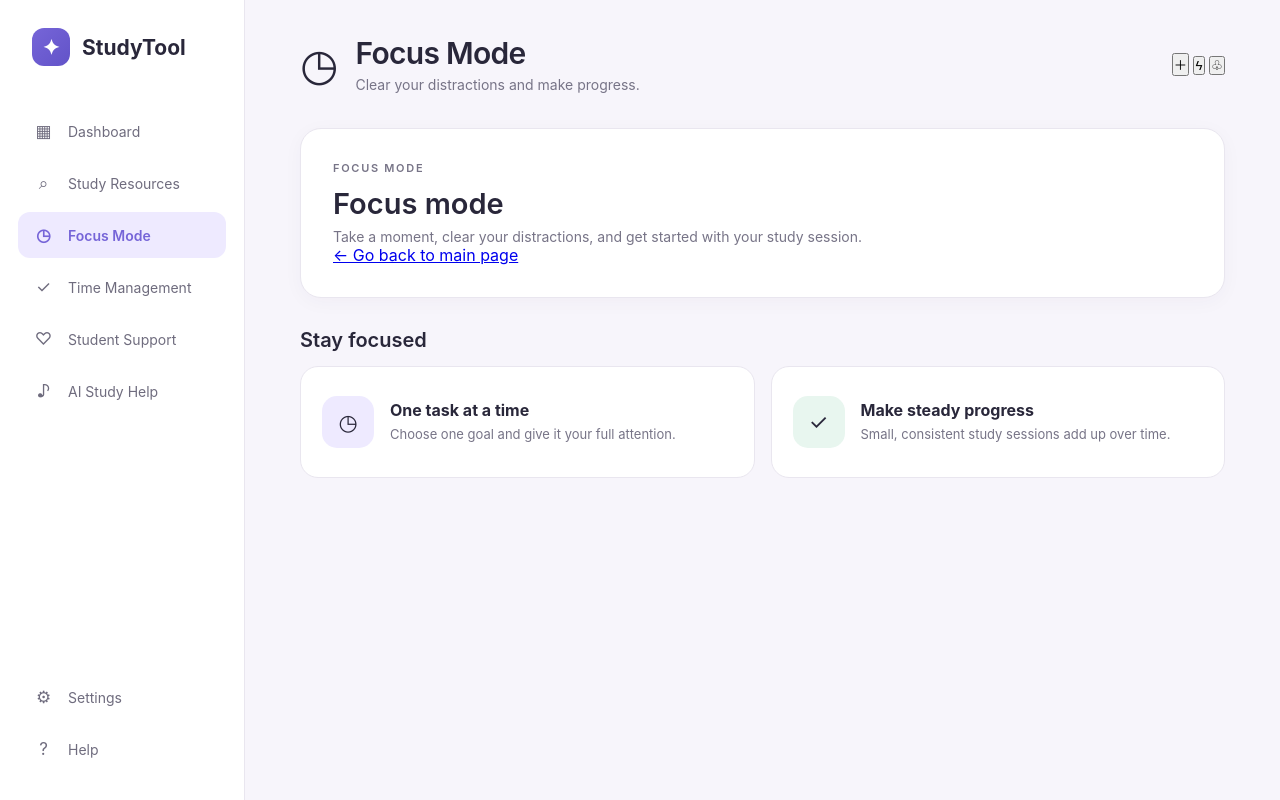
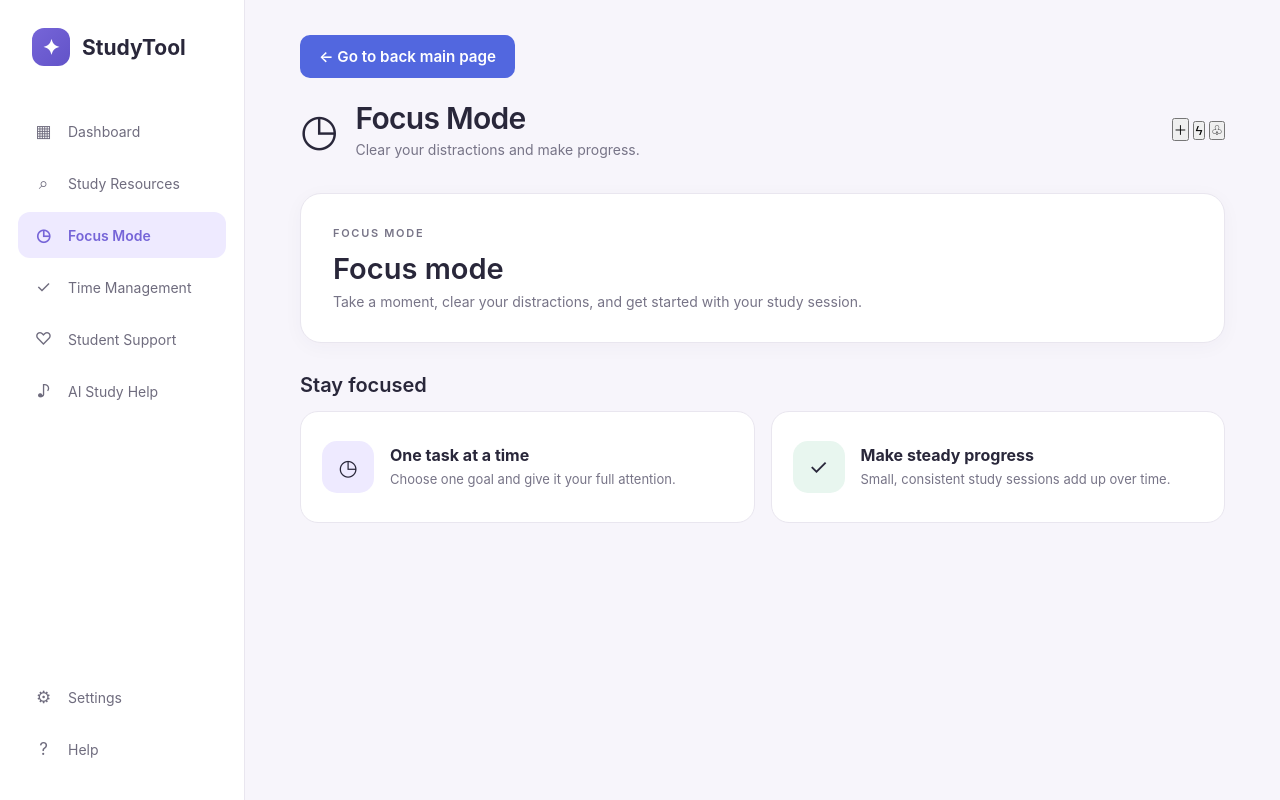
Before and after one commit to rahejaarya/Complete-Study-Tool, a Flask app: page /focus in a window 1280 px wide. Run offline with Flask 3, Linux system fonts and the light colour scheme; a user stored in the database is signed in.

Commit message:
idk, its

```diff
--- a/templates/ai.html
+++ b/templates/ai.html
@@ -4,8 +4,8 @@
     <meta charset="UTF-8">
     <meta name="viewport" content="width=device-width, initial-scale=1.0">
     <title>AI Study Help - StudyTool</title>
+    <script src="{{ url_for('static', filename='theme.js') }}"></script>
     <link rel="stylesheet" href="{{ url_for('static', filename='style.css') }}">
-    <script src="{{ url_for('static', filename='theme.js') }}" defer></script>
 </head>
 
 <body>
--- a/templates/appearance.html
+++ b/templates/appearance.html
@@ -1,11 +1,14 @@
 <!DOCTYPE html>
 <html lang="en">
 <head>
+    <a href="{{ url_for('home') }}" class="back-link">
+            &larr; Go to back main page
+    </a>
     <meta charset="UTF-8">
     <meta name="viewport" content="width=device-width, initial-scale=1.0">
     <title>Appearance - StudyTool</title>
+    <script src="{{ url_for('static', filename='theme.js') }}"></script>
     <link rel="stylesheet" href="{{ url_for('static', filename='style.css') }}">
-    <script src="{{ url_for('static', filename='theme.js') }}" defer></script>
     <script src="{{ url_for('static', filename='appearance.js') }}" defer></script>
 </head>
 <body>
--- a/templates/focus.html
+++ b/templates/focus.html
@@ -1,11 +1,42 @@
+
 <!DOCTYPE html>
 <html lang="en">
 <head>
     <meta charset="UTF-8">
     <meta name="viewport" content="width=device-width, initial-scale=1.0">
     <title>Focus Mode - StudyTool</title>
+    <script src="{{ url_for('static', filename='theme.js') }}"></script>
     <link rel="stylesheet" href="{{ url_for('static', filename='style.css') }}">
-    <script src="{{ url_for('static', filename='theme.js') }}" defer></script>
+
+    <style>
+        .back-link {
+            display: inline-flex;
+            align-items: center;
+            gap: 8px;
+            width: fit-content;
+            margin: 0 0 22px;
+            padding: 10px 18px;
+            border: 1px solid transparent;
+            border-radius: 10px;
+            background: #5267df;
+            color: #fff;
+            font-size: 0.95rem;
+            font-weight: 600;
+            line-height: 1.4;
+            text-decoration: none;
+            transition: background-color 0.2s ease, transform 0.2s ease;
+        }
+
+        .back-link:hover {
+            background: #4055c8;
+            transform: translateY(-1px);
+        }
+
+        .back-link:focus-visible {
+            outline: 3px solid #9aa8ff;
+            outline-offset: 3px;
+        }
+    </style>
 </head>
 
 <body>
@@ -69,6 +100,10 @@
 
         <main class="main-content">
 
+            <a href="{{ url_for('home') }}" class="back-link">
+                &larr; Go to back main page
+            </a>
+
             <header class="topbar">
                 <button class="mobile-menu">☰</button>
 
@@ -98,10 +133,6 @@
                     <p>
                         Take a moment, clear your distractions, and get started with your study session.
                     </p>
-
-                    <a href="{{ url_for('home') }}" class="back-link">
-                        &larr; Go back to main page
-                    </a>
                 </div>
 
                 <div class="section-heading">
--- a/templates/resources.html
+++ b/templates/resources.html
@@ -4,8 +4,8 @@
     <meta charset="UTF-8">
     <meta name="viewport" content="width=device-width, initial-scale=1.0">
     <title>Study Resources - StudyTool</title>
+    <script src="{{ url_for('static', filename='theme.js') }}"></script>
     <link rel="stylesheet" href="{{ url_for('static', filename='style.css') }}">
-    <script src="{{ url_for('static', filename='theme.js') }}" defer></script>
 </head>
 
 <body>
--- a/templates/support.html
+++ b/templates/support.html
@@ -4,8 +4,8 @@
     <meta charset="UTF-8">
     <meta name="viewport" content="width=device-width, initial-scale=1.0">
     <title>Student Support - StudyTool</title>
+    <script src="{{ url_for('static', filename='theme.js') }}"></script>
     <link rel="stylesheet" href="{{ url_for('static', filename='style.css') }}">
-    <script src="{{ url_for('static', filename='theme.js') }}" defer></script>
 </head>
 
 <body>
--- a/templates/time_management.html
+++ b/templates/time_management.html
@@ -4,8 +4,8 @@
     <meta charset="UTF-8">
     <meta name="viewport" content="width=device-width, initial-scale=1.0">
     <title>Time Management &amp; Schedule | StudyTool</title>
+    <script src="{{ url_for('static', filename='theme.js') }}"></script>
     <link rel="stylesheet" href="{{ url_for('static', filename='style.css') }}">
-    <script src="{{ url_for('static', filename='theme.js') }}" defer></script>
 </head>
 
 <body>
```
Also changed, not shown: templates/index.html (+4 -3 lines).
